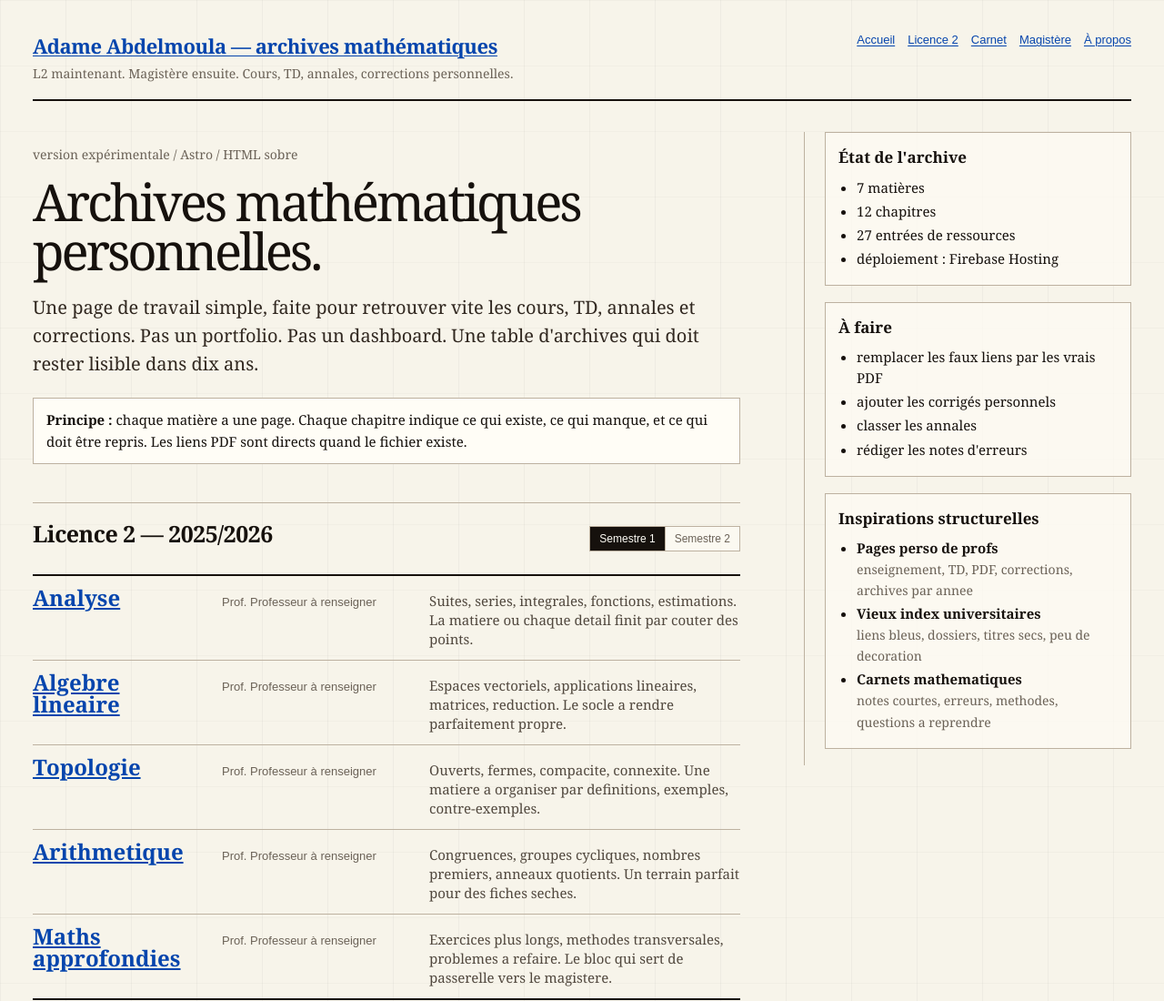
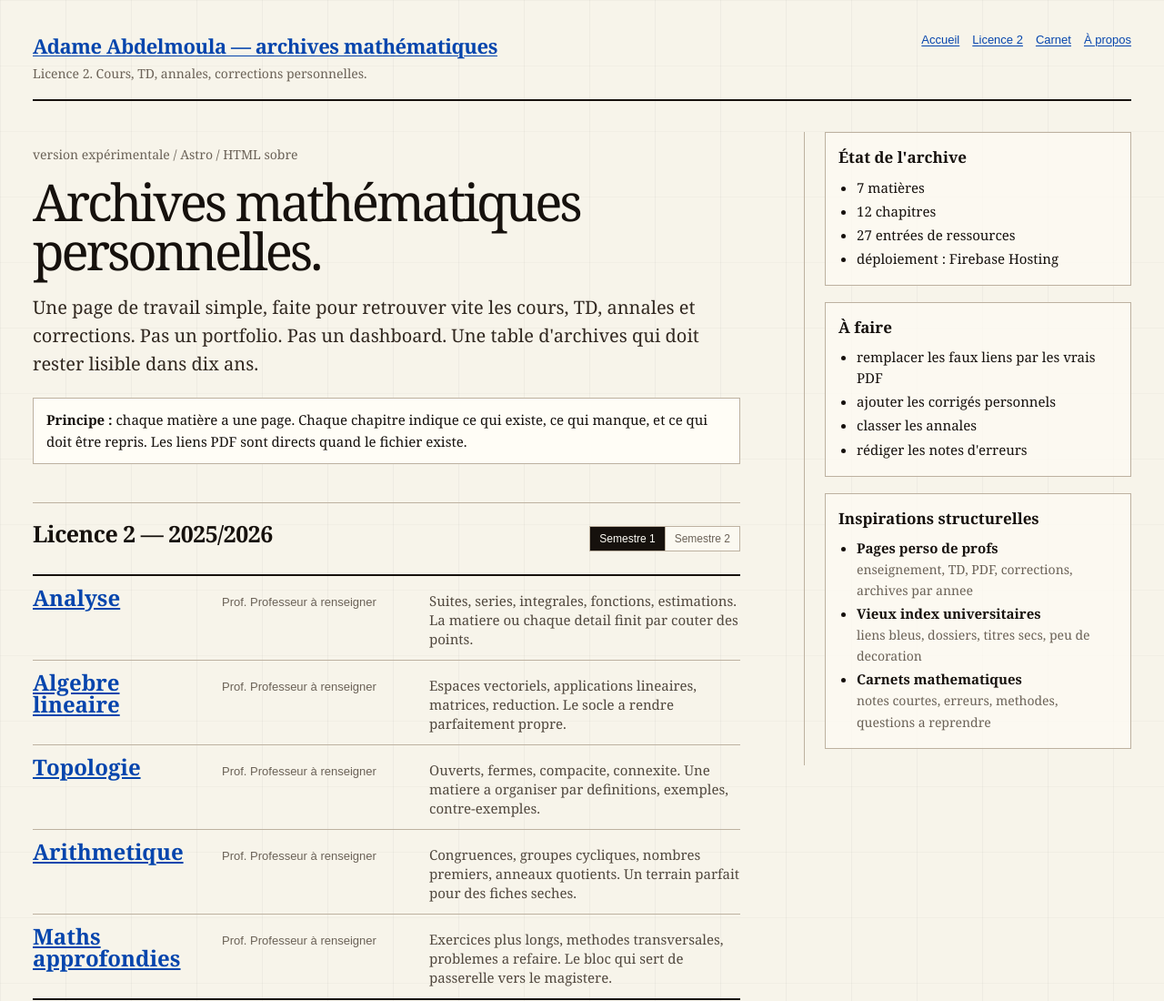
Before and after one commit to Grimm02938/l2-maths, an Astro site: page / in a window 1280 px wide. Shown: the top 1100 px of the page at 91% size. Built offline with nearby package versions, Linux system fonts and the light colour scheme; Astro itself is replaced by a stand-in of ours.

Commit message:
Hide magistere references from layout

```diff
--- a/src/layouts/Base.astro
+++ b/src/layouts/Base.astro
@@ -24,13 +24,12 @@ const {
       <header class="topbar">
         <div class="identity">
           <h1><a href="/">Adame Abdelmoula — archives mathématiques</a></h1>
-          <p>L2 maintenant. Magistère ensuite. Cours, TD, annales, corrections personnelles.</p>
+          <p>Licence 2. Cours, TD, annales, corrections personnelles.</p>
         </div>
         <nav class="nav" aria-label="Navigation principale">
           <a href="/">Accueil</a>
           <a href="/#licence-2">Licence 2</a>
           <a href="/carnet/">Carnet</a>
-          <a href="/magistere/">Magistère</a>
           <a href="/a-propos/">À propos</a>
         </nav>
       </header>
```
